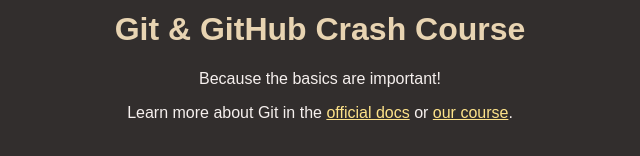
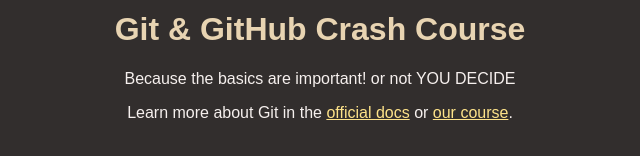
Before and after one commit to SantiagoAlbi/github-practice, a plain HTML site: page index.html in a window 1280 px wide. Shown: the part 158-314 px from the top of the page, without its empty margins (320-960 px from the left). Drawn offline with Linux system fonts and the light colour scheme.

Commit message:
YOU DECIDE para practica de branch

```diff
--- a/index.html
+++ b/index.html
@@ -13,7 +13,7 @@
       <h1>Git & GitHub Crash Course</h1>
     </header>
     <main>
-      <p>Because the basics are important!</p>
+      <p>Because the basics are important! or not YOU DECIDE</p>
       <p>
         Learn more about Git in the
         <a href="https://git-scm.com/book/en/v2">official docs</a> or
```
